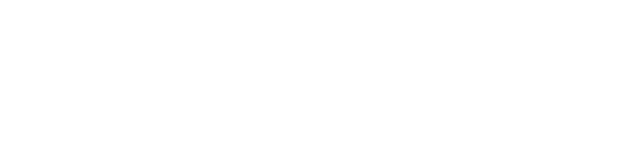
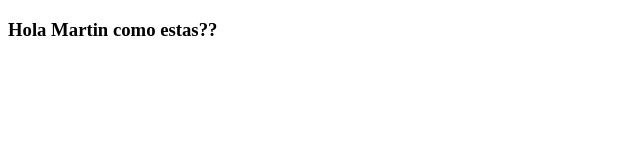
Before and after one commit to xoyoc/Martin, a plain HTML site: page index.html in a window 1280 px wide. Shown: the whole page, without its empty margins (0-640 px from the left). Drawn offline with Linux system fonts and the light colour scheme.

Commit message:
Se anexa titulo y css

```diff
--- a/index.css
+++ b/index.css
@@ -0,0 +1,3 @@
+h3{
+  font-size: 24px;
+}
--- a/index.html
+++ b/index.html
@@ -7,6 +7,6 @@
   <title>Tony</title>
 </head>
 <body>
-
+  <h3>Hola Martin como estas??</h3>
 </body>
 </html>
```
